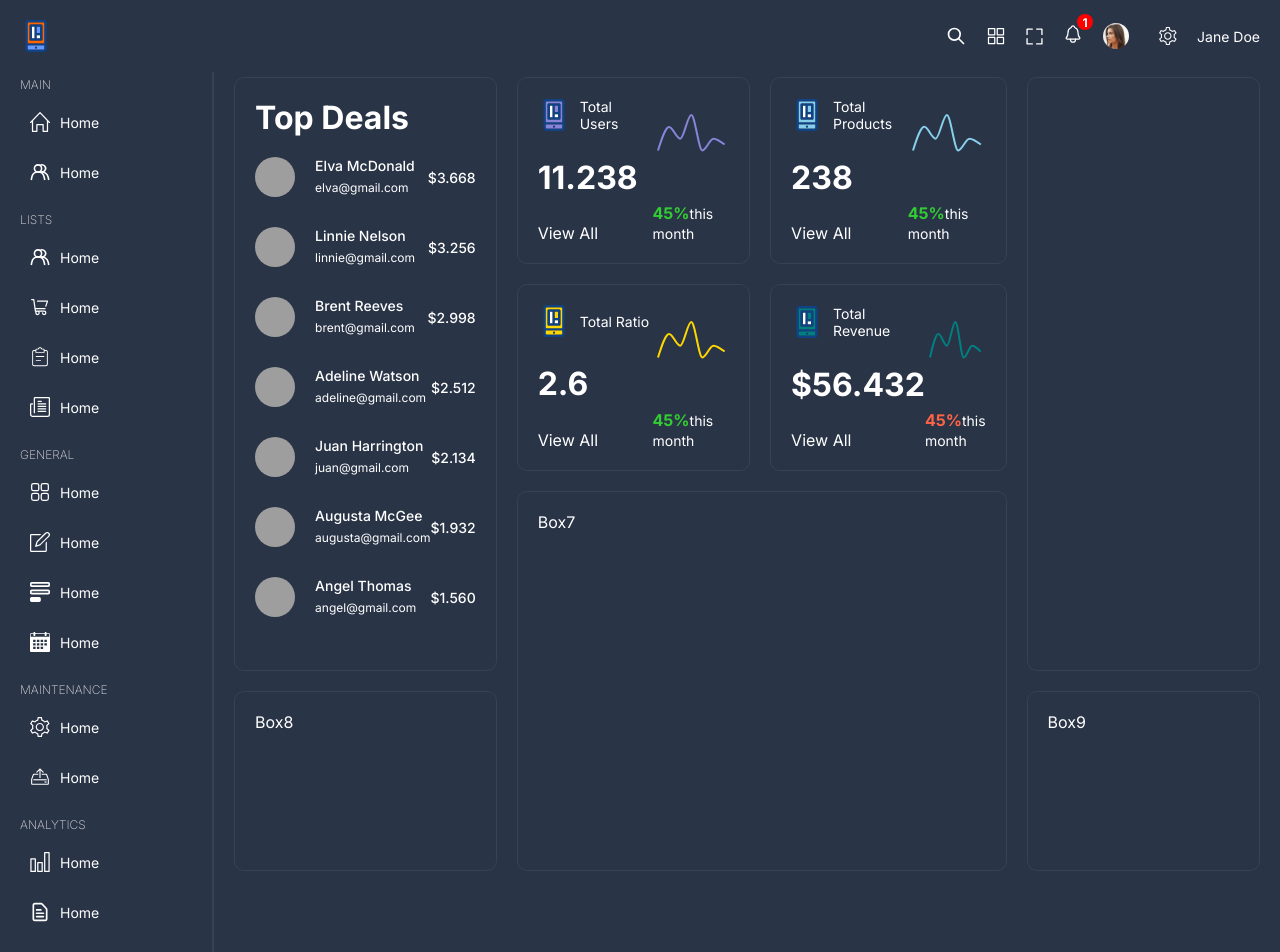
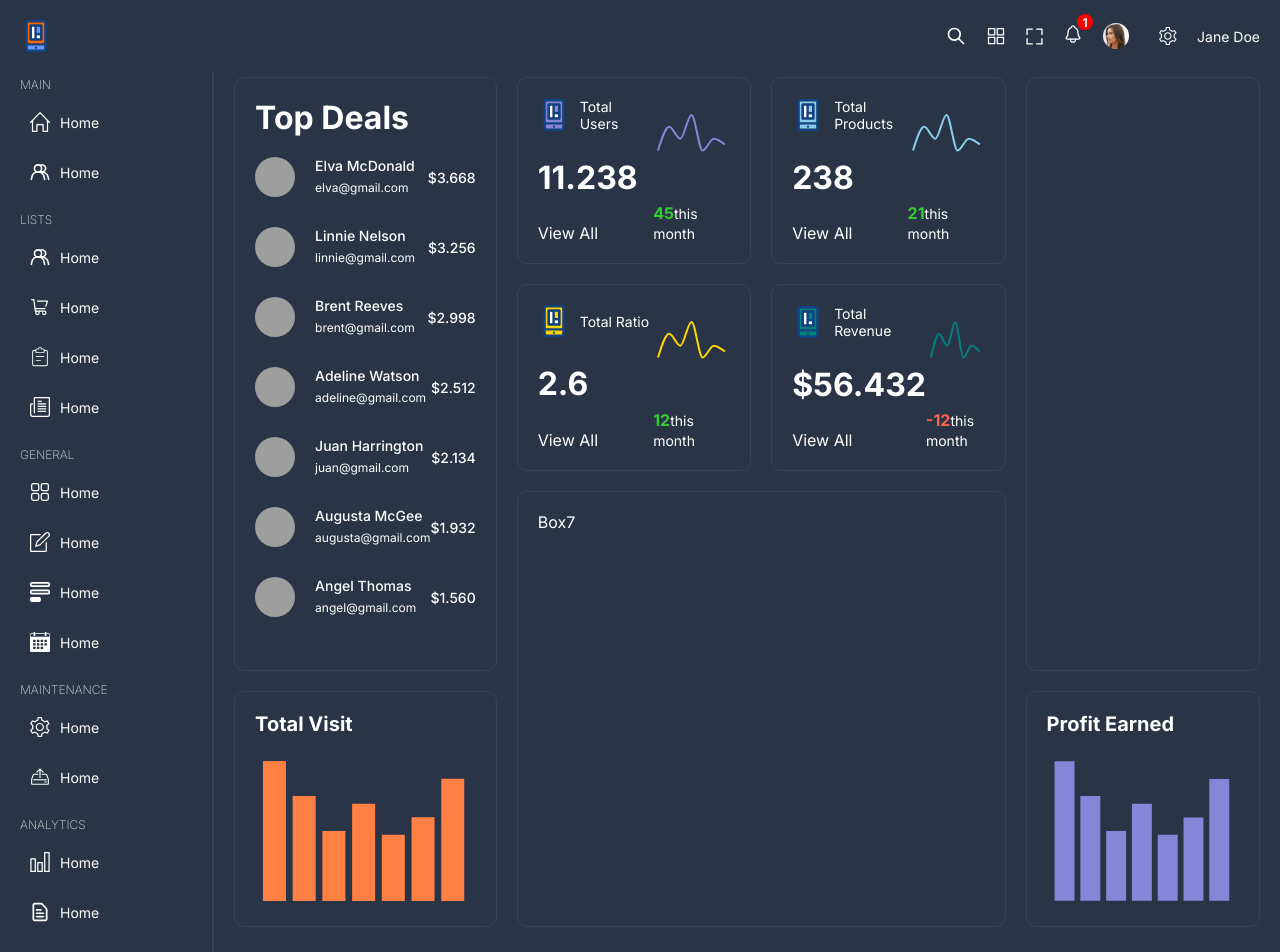
Before and after one commit to behnamhamidi1991/admin-dashboard, a React (Vite) app: page / in a window 1280 px wide. Shown: the top 952 px of the page. Built offline with nearby package versions, Linux system fonts and the light colour scheme; grey boxes are pictures that could not be loaded.

Commit message:
BarChart Done ...

```diff
--- /dev/null
+++ b/src/components/barChartBox/BarChartBox.tsx
@@ -0,0 +1,31 @@
+import { Bar, BarChart, ResponsiveContainer, Tooltip } from "recharts";
+import "./barChartBox.scss";
+
+type Props = {
+  title: string;
+  color: string;
+  dataKey: string;
+  chartData: object[];
+};
+
+const BarChartBox = (props: Props) => {
+  return (
+    <div className="barChartBox">
+      <h1>{props.title}</h1>
+      <div className="chart">
+        <ResponsiveContainer width="99%" height={150}>
+          <BarChart data={props.chartData}>
+            <Tooltip
+              contentStyle={{ background: "#2a3447", borderRadius: "5px" }}
+              labelStyle={{ display: "none" }}
+              cursor={{ fill: "none" }}
+            />
+            <Bar dataKey={props.dataKey} fill={props.color} />
+          </BarChart>
+        </ResponsiveContainer>
+      </div>
+    </div>
+  );
+};
+
+export default BarChartBox;
--- /dev/null
+++ b/src/components/barChartBox/barChartBox.scss
@@ -0,0 +1,9 @@
+.barChartBox {
+  width: 100%;
+  height: 100%;
+
+  h1 {
+    font-size: 20px;
+    margin-bottom: 20px;
+  }
+}
--- a/src/components/chartBox/ChartBox.tsx
+++ b/src/components/chartBox/ChartBox.tsx
@@ -47,7 +47,7 @@ const ChartBox = (props: Props) => {
             className="percentage"
             style={{ color: props.percentage < 0 ? "tomato" : "limegreen" }}
           >
-            45%
+            {props.percentage}
           </span>
           <span className="duration">this month</span>
         </div>
--- a/src/pages/home/Home.tsx
+++ b/src/pages/home/Home.tsx
@@ -1,12 +1,16 @@
+import { BarChart } from "recharts";
 import ChartBox from "../../components/chartBox/ChartBox";
 import TopBox from "../../components/topBox/TopBox";
 import {
+  barChartBoxRevenue,
+  barChartBoxVisit,
   chartBoxConversion,
   chartBoxProduct,
   chartBoxRevenue,
   chartBoxUser,
 } from "../../data";
 import "./home.scss";
+import BarChartBox from "../../components/barChartBox/BarChartBox";
 
 const Home = () => {
   return (
@@ -28,8 +32,13 @@ const Home = () => {
         <ChartBox {...chartBoxRevenue} />
       </div>
       <div className="box box7">Box7</div>
-      <div className="box box8">Box8</div>
-      <div className="box box9">Box9</div>
+      <div className="box box8">
+        {" "}
+        <BarChartBox {...barChartBoxVisit} />{" "}
+      </div>
+      <div className="box box9">
+        <BarChartBox {...barChartBoxRevenue} />
+      </div>
     </div>
   );
 };
```
